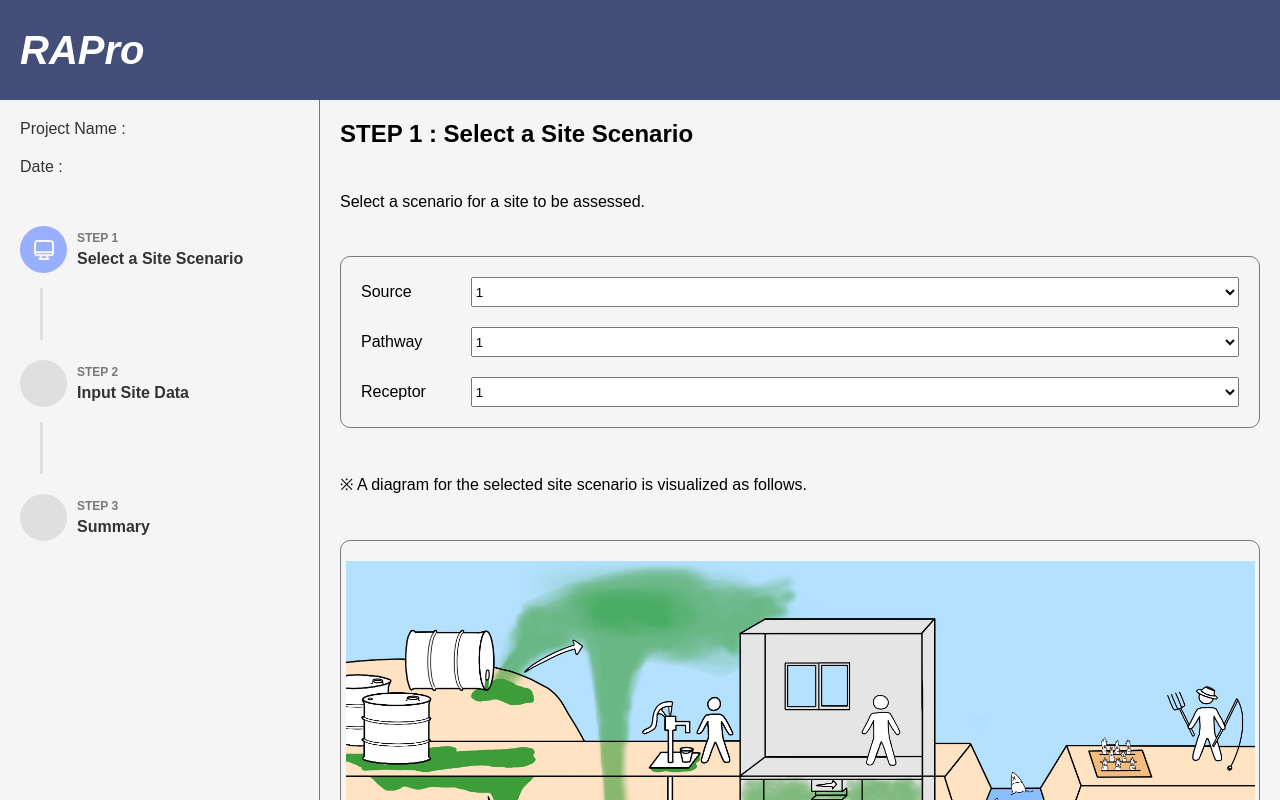
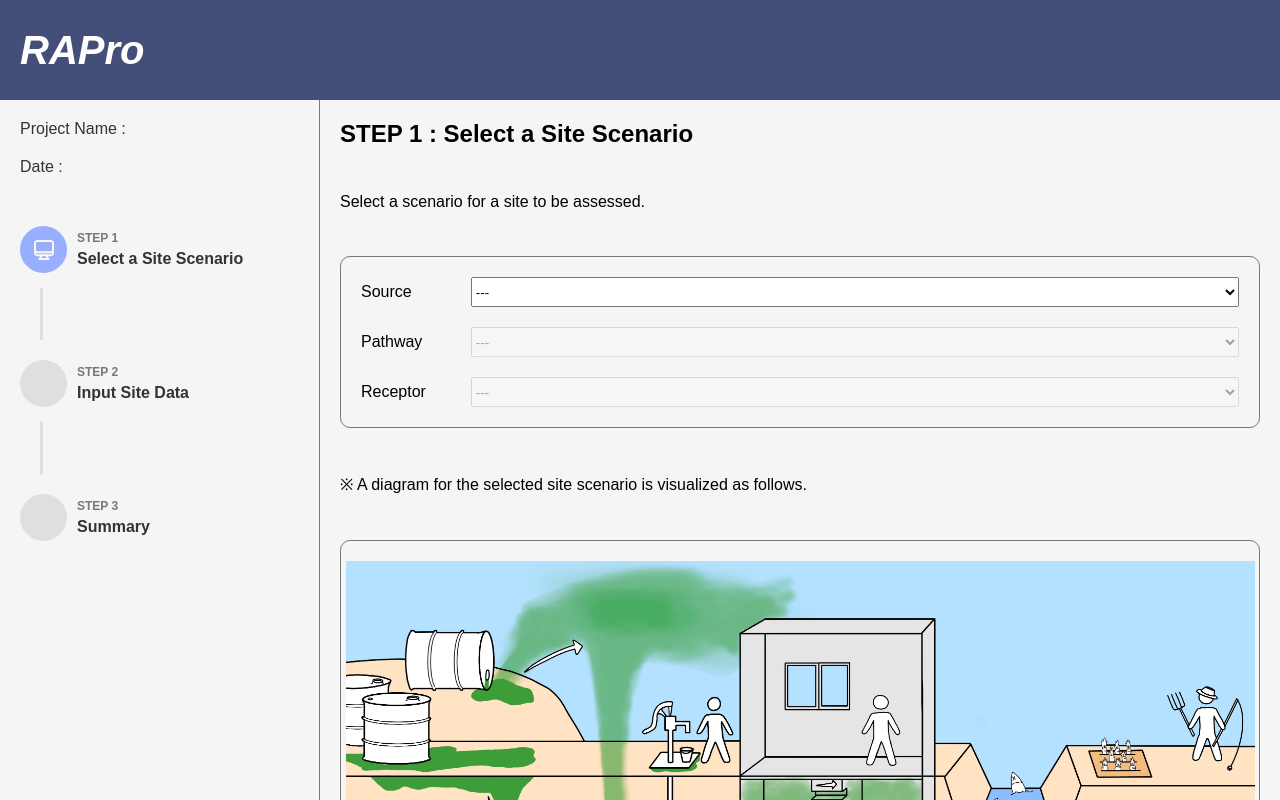
Before and after one commit to VIRAPkoreauniv/RAPro, a React (Vite) app: page /step1 in a window 1280 px wide. Shown: the top 800 px of the page. Built offline with nearby package versions, Linux system fonts and the light colour scheme; a web font is replaced by a local one.

Commit message:
feat: 시나리오 결정

```diff
--- a/src/components/rectangle-button/index.tsx
+++ b/src/components/rectangle-button/index.tsx
@@ -1,11 +1,12 @@
 import { ReactNode } from 'react'
 import * as S from './RectangleButton.style'
 
-interface ILargeButton {
+interface IButton {
   children: ReactNode
   isActive: boolean
   size: 'large' | 'medium'
   buttonType?: 'button' | 'submit'
+  onClick?: () => void
 }
 
 const RectangleButton = ({
@@ -13,13 +14,15 @@ const RectangleButton = ({
   isActive,
   size,
   buttonType = 'button',
-}: ILargeButton) => {
+  onClick,
+}: IButton) => {
   return (
     <S.Wrapper
       type={buttonType}
       isActive={isActive}
       disabled={!isActive}
       size={size}
+      onClick={onClick}
     >
       {children}
     </S.Wrapper>
--- /dev/null
+++ b/src/data/scenario.ts
@@ -0,0 +1,88 @@
+import SCENARIO1 from '../assets/scenario/scenario-1.jpg'
+import SCENARIO2 from '../assets/scenario/scenario-2.jpg'
+import SCENARIO3 from '../assets/scenario/scenario-3.jpg'
+import SCENARIO4 from '../assets/scenario/scenario-4.jpg'
+import SCENARIO6 from '../assets/scenario/scenario-6.jpg'
+import SCENARIO8 from '../assets/scenario/scenario-8.jpg'
+import SCENARIO9 from '../assets/scenario/scenario-9.jpg'
+import SCENARIO10 from '../assets/scenario/scenario-10.jpg'
+import SCENARIO11 from '../assets/scenario/scenario-11.jpg'
+import SCENARIO13 from '../assets/scenario/scenario-13.jpg'
+import SCENARIO14 from '../assets/scenario/scenario-14.jpg'
+import SCENARIO15 from '../assets/scenario/scenario-15.jpg'
+import SCENARIO16 from '../assets/scenario/scenario-16.jpg'
+
+// option 렌더링용
+
+//TODO: 타입 정리 필요
+export type SourceType = 'Surficial soil' | 'Subsurface soil' | 'Groundwater'
+export type PathwayType =
+  | 'Direct contact'
+  | 'Leaching'
+  | 'Volatilization>Atmospheric dispersion'
+  | 'Volatilization>Vapor intrusion'
+export type ReceptorType =
+  | 'Ingestion'
+  | 'Dermal'
+  | 'Inhalation'
+  | 'Vegetable'
+  | 'Surface water swimming, fish consumption'
+
+export const SOURCE_LIST: SourceType[] = [
+  'Surficial soil',
+  'Subsurface soil',
+  'Groundwater',
+]
+
+export const PATHWAY_LIST: Record<SourceType, PathwayType[]> = {
+  'Surficial soil': ['Direct contact', 'Volatilization>Atmospheric dispersion'],
+  'Subsurface soil': [
+    'Leaching',
+    'Volatilization>Atmospheric dispersion',
+    'Volatilization>Vapor intrusion',
+  ],
+  Groundwater: [
+    'Direct contact',
+    'Volatilization>Atmospheric dispersion',
+    'Volatilization>Vapor intrusion',
+  ],
+}
+
+type ReceptorListType = {
+  [source: string]: {
+    [pathway: string]: string[]
+  }
+}
+
+export const RECEPTOR_LIST: ReceptorListType = {
+  'Surficial soil': {
+    'Direct contact': ['Ingestion', 'Dermal', 'Inhalation', 'Vegetable'],
+    'Volatilization>Atmospheric dispersion': ['Inhalation'],
+  },
+  'Subsurface soil': {
+    Leaching: ['Ingestion', 'Surface water swimming, fish consumption'],
+    'Volatilization>Atmospheric dispersion': ['Inhalation'],
+    'Volatilization>Vapor intrusion': ['Inhalation'],
+  },
+  Groundwater: {
+    'Direct contact': ['Ingestion', 'Surface water swimming, fish consumption'],
+    'Volatilization>Atmospheric dispersion': ['Inhalation'],
+    'Volatilization>Vapor intrusion': ['Inhalation'],
+  },
+}
+
+export const SCENARIO_IMAGE_LIST: Record<number, string> = {
+  1: SCENARIO1,
+  2: SCENARIO2,
+  3: SCENARIO3,
+  4: SCENARIO4,
+  6: SCENARIO6,
+  8: SCENARIO8,
+  9: SCENARIO9,
+  10: SCENARIO10,
+  11: SCENARIO11,
+  13: SCENARIO13,
+  14: SCENARIO14,
+  15: SCENARIO15,
+  16: SCENARIO16,
+}
--- a/src/pages/step1/components/select-scenario/index.tsx
+++ b/src/pages/step1/components/select-scenario/index.tsx
@@ -1,10 +1,71 @@
-import { useState } from 'react'
+import { useEffect, useState } from 'react'
 import * as S from './SelectScenario.style'
 import RectangleButton from '../../../../components/rectangle-button'
 import SCENARIO_DEFAULT from '../../../../assets/scenario/default.jpg'
+import {
+  PATHWAY_LIST,
+  PathwayType,
+  RECEPTOR_LIST,
+  ReceptorType,
+  SCENARIO_IMAGE_LIST,
+  SOURCE_LIST,
+  SourceType,
+} from '../../../../data/scenario'
+import getScenario from '../../../../utils/getScenario'
+import { useNavigate } from 'react-router-dom'
 
 const SelectScenario = () => {
-  const [scenario, setScenario] = useState<string | null>(null)
+  const navigate = useNavigate()
+
+  const [source, setSource] = useState<SourceType | null>(null)
+  const [pathway, setPathway] = useState<PathwayType | null>(null)
+  const [receptor, setReceptor] = useState<ReceptorType | null>(null)
+  const [scenarioImg, setScenarioImg] = useState(SCENARIO_DEFAULT)
+  const [scenario, setScenario] = useState<number | null>(null)
+
+  const handleChangeSource = (e: React.ChangeEvent<HTMLSelectElement>) => {
+    const source = e.target.value
+    setPathway(null)
+    setReceptor(null)
+
+    if (source === '---') {
+      setSource(null)
+    } else {
+      setSource(source as SourceType)
+    }
+  }
+
+  const handleChangePathway = (e: React.ChangeEvent<HTMLSelectElement>) => {
+    const pathway = e.target.value
+    setReceptor(null)
+
+    if (pathway === '---') {
+      setPathway(null)
+    } else {
+      setPathway(pathway as PathwayType)
+    }
+  }
+
+  const handleChangeReceptor = (e: React.ChangeEvent<HTMLSelectElement>) => {
+    const receptor = e.target.value
+
+    if (receptor === '---') {
+      setReceptor(null)
+    } else {
+      setReceptor(receptor as ReceptorType)
+    }
+  }
+
+  useEffect(() => {
+    if (source && pathway && receptor) {
+      const scenario = getScenario({ source, pathway, receptor })
+
+      if (scenario) {
+        setScenario(scenario)
+        setScenarioImg(SCENARIO_IMAGE_LIST[scenario])
+      }
+    }
+  }, [receptor])
 
   return (
     <S.Wrapper>
@@ -13,29 +74,44 @@ const SelectScenario = () => {
       <S.SelectWrapper>
         <S.OptionWrapper>
           <p>Source</p>
-          <select>
-            <option>1</option>
-            <option>2</option>
-            <option>3</option>
-            <option>4</option>
+          <select defaultValue="---" onChange={(e) => handleChangeSource(e)}>
+            <option>---</option>
+            {SOURCE_LIST.map((elem, idx) => {
+              return (
+                <option key={idx} value={elem}>
+                  {elem}
+                </option>
+              )
+            })}
           </select>
         </S.OptionWrapper>
         <S.OptionWrapper>
           <p>Pathway</p>
-          <select>
-            <option>1</option>
-            <option>2</option>
-            <option>3</option>
-            <option>4</option>
+          <select
+            defaultValue="---"
+            disabled={source !== null ? false : true}
+            onChange={(e) => handleChangePathway(e)}
+          >
+            <option>---</option>
+            {source &&
+              PATHWAY_LIST[source].map((elem) => {
+                return <option value={elem}>{elem}</option>
+              })}
           </select>
         </S.OptionWrapper>
         <S.OptionWrapper>
           <p>Receptor</p>
-          <select>
-            <option>1</option>
-            <option>2</option>
-            <option>3</option>
-            <option>4</option>
+          <select
+            defaultValue="---"
+            disabled={pathway !== null ? false : true}
+            onChange={(e) => handleChangeReceptor(e)}
+          >
+            <option>---</option>
+            {source &&
+              pathway &&
+              RECEPTOR_LIST[source][pathway].map((elem) => {
+                return <option value={elem}>{elem}</option>
+              })}
           </select>
         </S.OptionWrapper>
       </S.SelectWrapper>
@@ -43,10 +119,14 @@ const SelectScenario = () => {
         ※ A diagram for the selected site scenario is visualized as follows.
       </p>
       <S.Border>
-        <img src={SCENARIO_DEFAULT} />
+        <img src={scenarioImg} />
       </S.Border>
       <S.ButtonWrapper>
-        <RectangleButton isActive={false} size="medium">
+        <RectangleButton
+          isActive={scenario ? true : false}
+          size="medium"
+          onClick={() => navigate('/step2')}
+        >
           Next
         </RectangleButton>
       </S.ButtonWrapper>
--- a/src/utils/getScenario.ts
+++ b/src/utils/getScenario.ts
@@ -1,11 +1,13 @@
+import { PathwayType, ReceptorType, SourceType } from '../data/scenario'
+
 interface IScenario {
-  source: string
-  pathway: string
-  receptor: string
+  source: SourceType
+  pathway: PathwayType
+  receptor: ReceptorType
 }
 
 const getScenario = ({ source, pathway, receptor }: IScenario) => {
-  if (source === 'Surfacial Soil') {
+  if (source === 'Surficial soil') {
     if (pathway === 'Direct contact') {
       switch (receptor) {
         case 'Ingestion':
@@ -17,14 +19,14 @@ const getScenario = ({ source, pathway, receptor }: IScenario) => {
         case 'Vegetable':
           return 4
         default:
-          return null
+          break
       }
     } else if (pathway === 'Volatilization>Atmospheric dispersion') {
       switch (receptor) {
         case 'Inhalation':
           return 6
         default:
-          return null
+          break
       }
     }
   } else if (source === 'Subsurface soil') {
@@ -35,21 +37,21 @@ const getScenario = ({ source, pathway, receptor }: IScenario) => {
         case 'Surface water swimming, fish consumption':
           return 11
         default:
-          return null
+          break
       }
     } else if (pathway === 'Volatilization>Atmospheric dispersion') {
       switch (receptor) {
         case 'Inhalation':
           return 8
         default:
-          return null
+          break
       }
     } else if (pathway === 'Volatilization>Vapor intrusion') {
       switch (receptor) {
         case 'Inhalation':
           return 9
         default:
-          return null
+          break
       }
     }
   } else if (source === 'Groundwater') {
@@ -60,21 +62,21 @@ const getScenario = ({ source, pathway, receptor }: IScenario) => {
         case 'Surface water swimming, fish consumption':
           return 16
         default:
-          return null
+          break
       }
     } else if (pathway === 'Volatilization>Atmospheric dispersion') {
       switch (receptor) {
         case 'Inhalation':
           return 13
         default:
-          return null
+          break
       }
     } else if (pathway === 'Volatilization>Vapor intrusion') {
       switch (receptor) {
         case 'Inhalation':
           return 14
         default:
-          return null
+          break
       }
     }
   }
```
